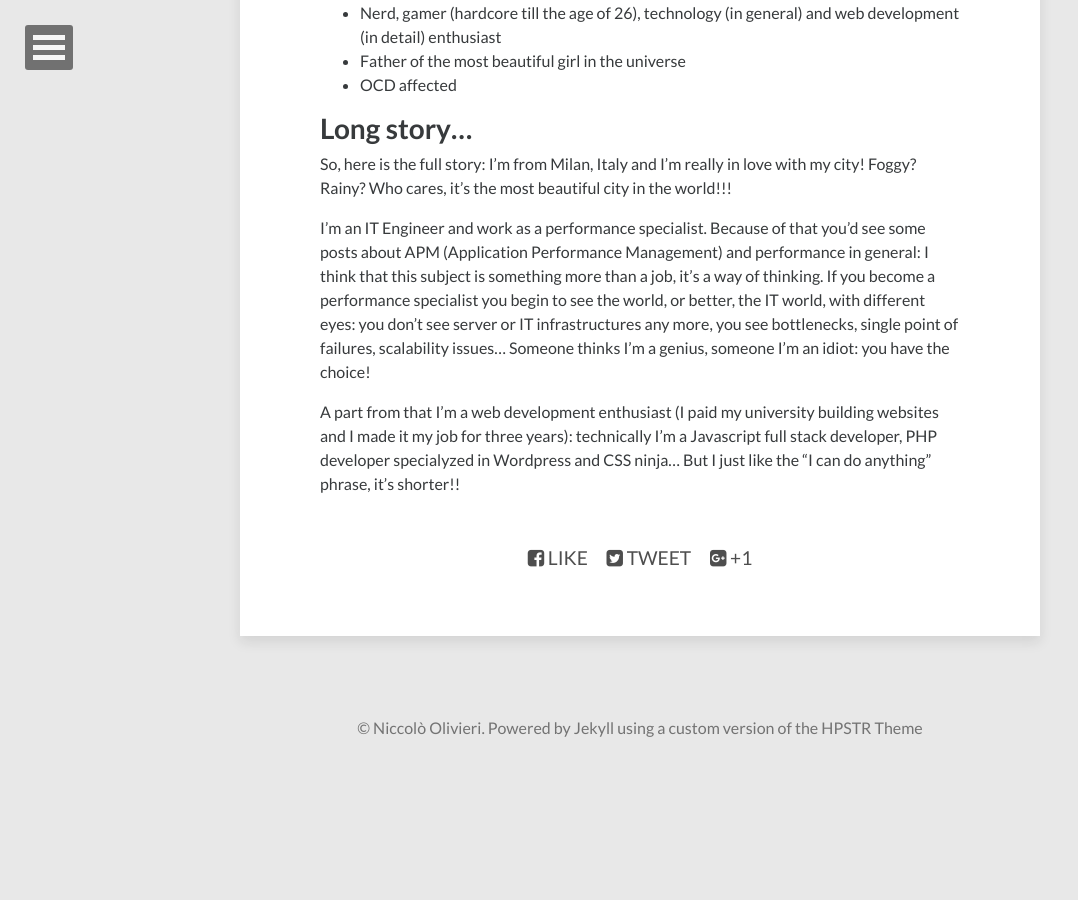
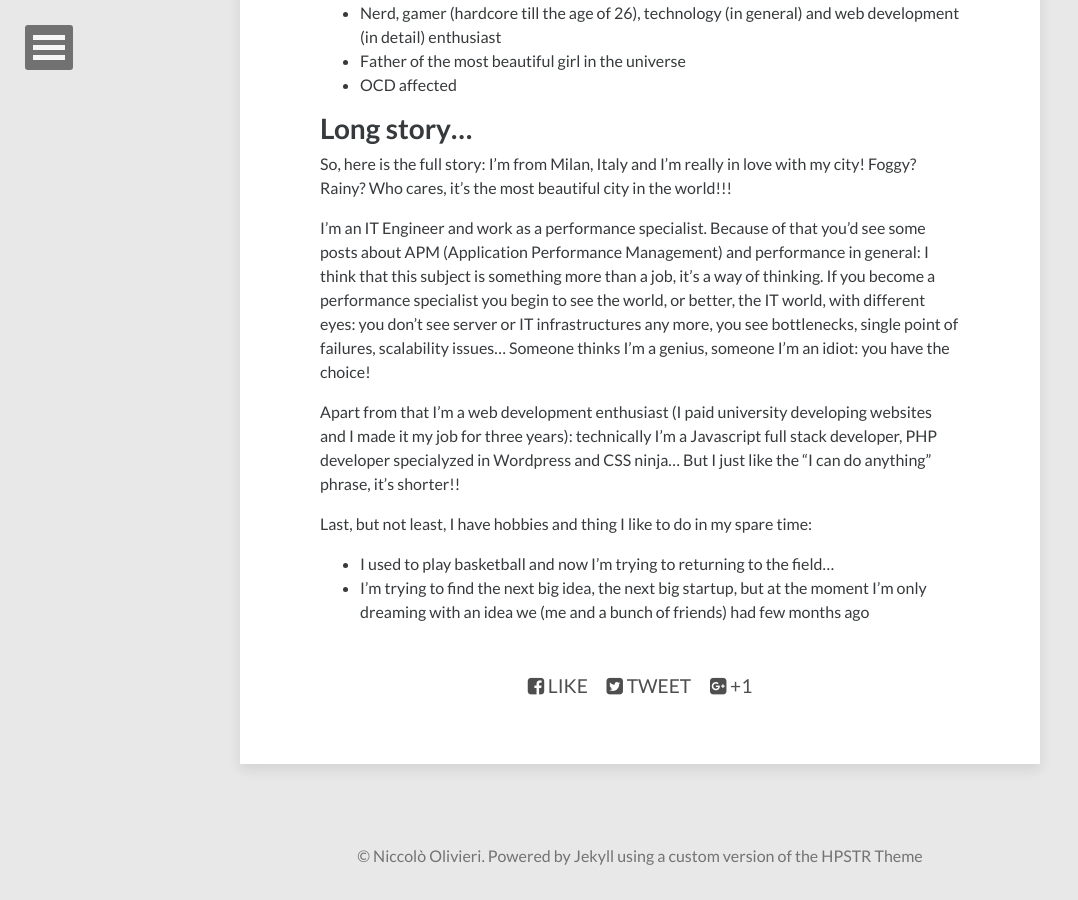
Before and after one commit to Zweer/zweer.github.io, a Jekyll site: the page built from about/index.md, in a window 1280 px wide and 900 px high, scrolled down 624 px. Shown: the whole window, without its empty margins (0-1078 px from the left). Built offline with Jekyll 4.4.1, drawn with Linux system fonts in a browser that asks for light colours; before the commit the page ends 1396 px from its top, so only the background shows below that.

Commit message:
Completed the about page

```diff
--- a/about/index.md
+++ b/about/index.md
@@ -31,7 +31,12 @@ infrastructures any more, you see bottlenecks, single point of failures,
 scalability issues... Someone thinks I'm a genius, someone I'm an idiot: you
 have the choice!
 
-A part from that I'm a web development enthusiast (I paid my university building
+Apart from that I'm a web development enthusiast (I paid university developing
 websites and I made it my job for three years): technically I'm a Javascript
 full stack developer, PHP developer specialyzed in Wordpress and CSS ninja...
 But I just like the "I can do anything" phrase, it's shorter!!
+
+Last, but not least, I have hobbies and thing I like to do in my spare time:
+
+- I used to play basketball and now I'm trying to returning to the field...
+- I'm trying to find the next big idea, the next big startup, but at the moment I'm only dreaming with an idea we (me and a bunch of friends) had few months ago
```
Also changed, not shown: Gemfile.lock.
